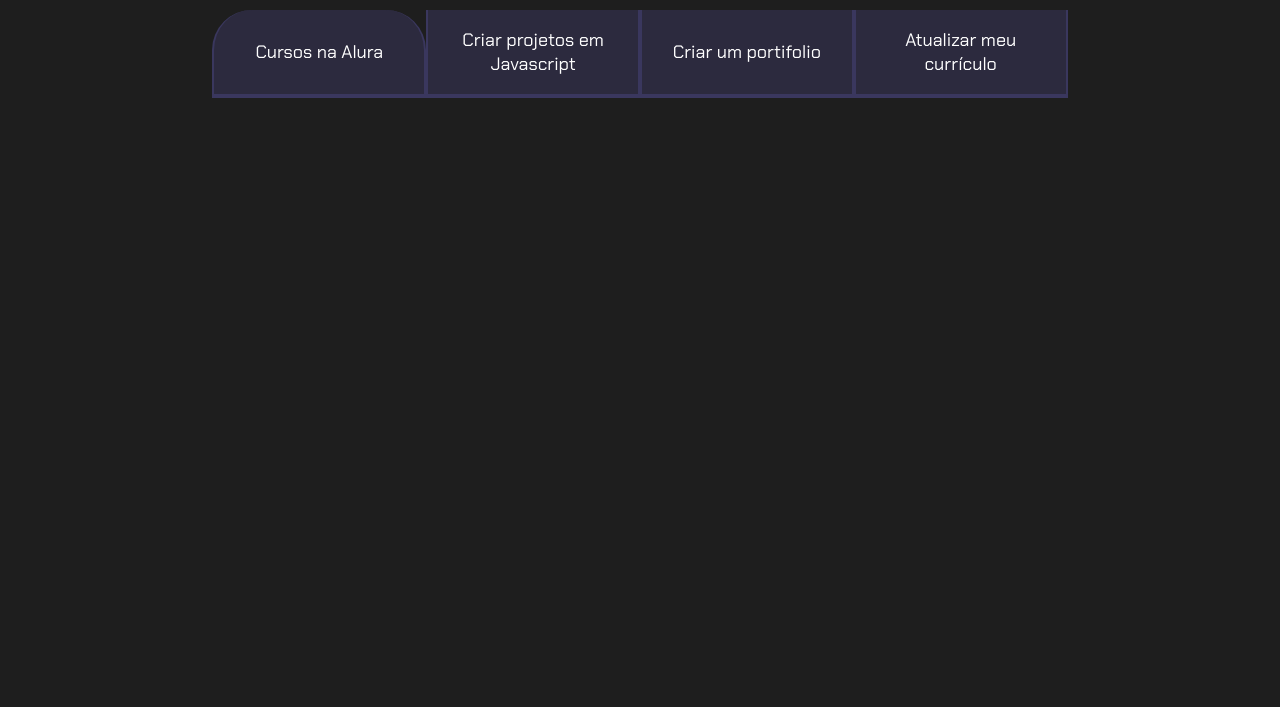
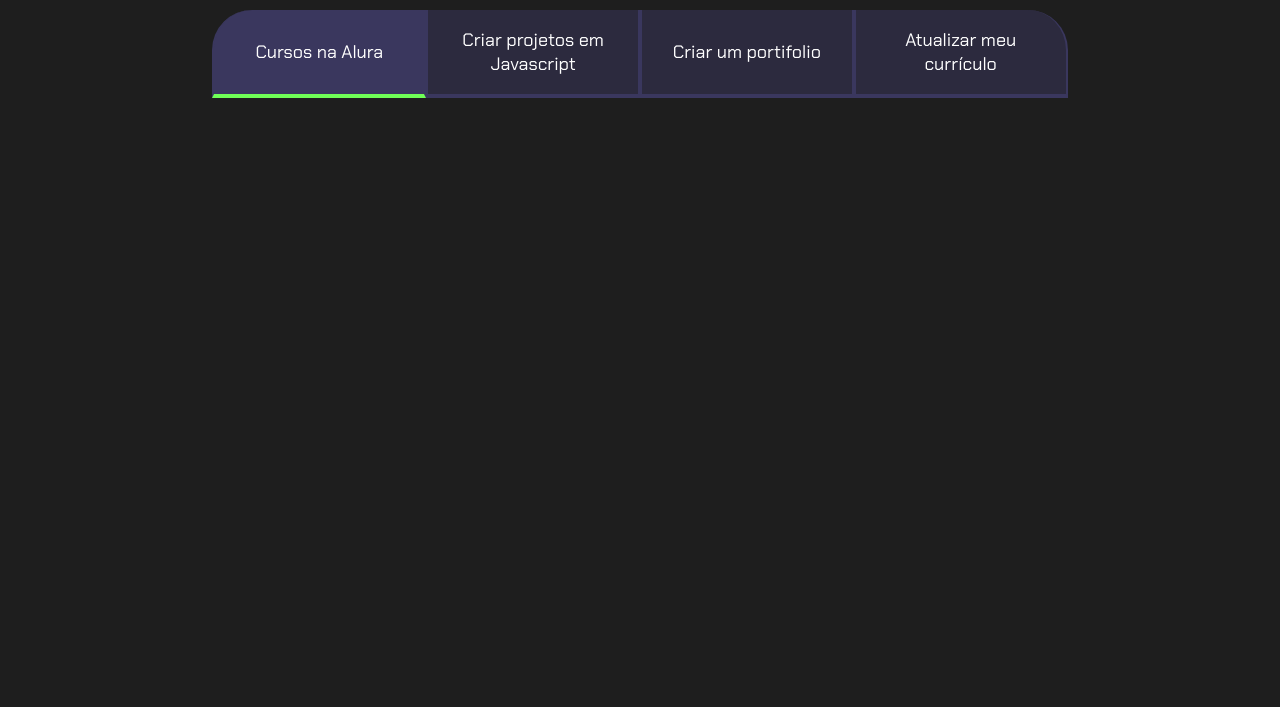
Before and after one commit to anitaramos/Projeto-de-Vida-alura, a plain HTML site: page index.html in a window 1280 px wide. Shown: the part 93-800 px from the top of the page. Drawn offline with Linux system fonts and the light colour scheme.

Commit message:
Add files via upload

```diff
--- a/index.html
+++ b/index.html
@@ -10,11 +10,12 @@
     <section class="conteudo-principal">
         <h2 class="titulo-principal">Meus Objetivos do ano_</h2>
         <div class="botoes">
-            <button class="botao">Cursos na Alura</button>
+            <button class="botao ativo">Cursos na Alura</button>
             <button class="botao">Criar projetos em Javascript</button>
             <button class="botao">Criar um portifolio</button>
             <button class="botao">Atualizar meu currículo</button>
         </div>
     </section>
+    <script src="main.js"></script>
 </body>
 </html>
--- /dev/null
+++ b/main.js
@@ -0,0 +1,3 @@
+const botoes = document.querySelectorA11(".botao");
+
+for()
--- a/style.css
+++ b/style.css
@@ -56,11 +56,25 @@
     border-radius: 40px 40px 0 0;
 }
 
+
 .botoes{
     display: block;
 }
+
+.ativo{
+    background-color: var(--botao-ativo);
+    border-bottom: 4px solid var(--verde);
+}
+
 @media screen and (min-width: 768px) {
     .botoes{
         display: flex;
     }
+    .botao:first-child{
+        border-radius: 40px 0 0 0 ;
+    }
+    .botao:last-child{
+        border-radius: 0 40px 0 0;
+    }
+
 }
```
